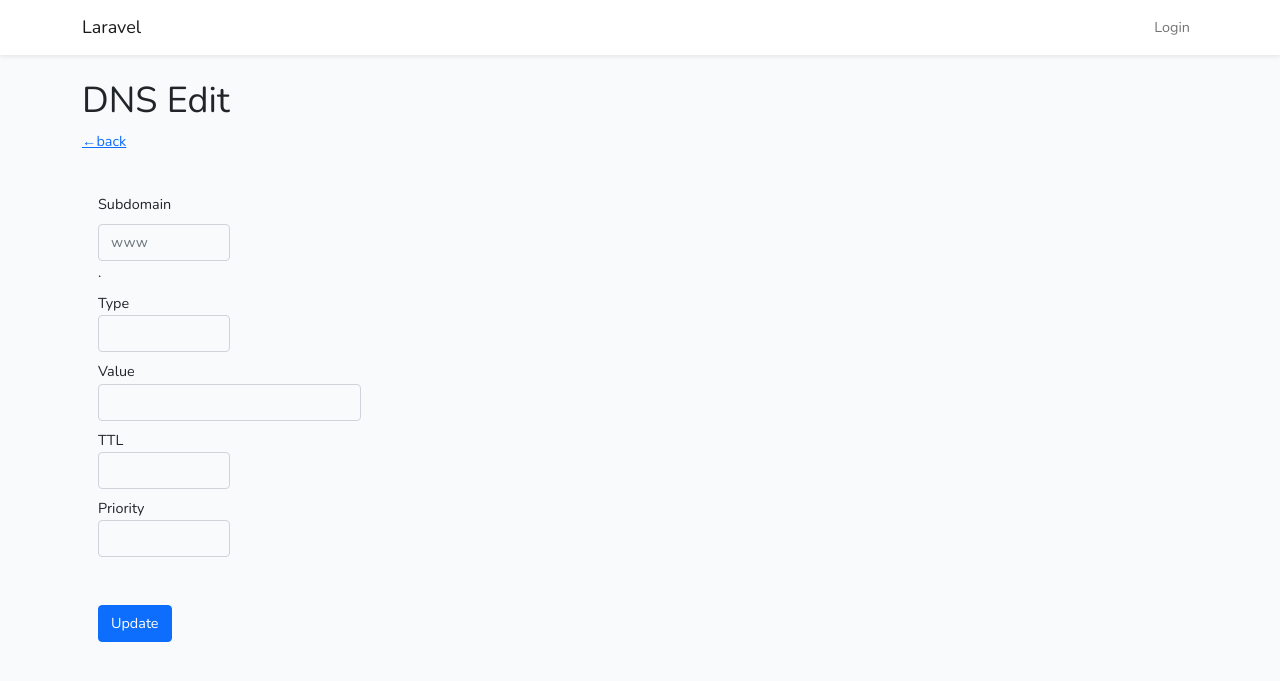
After one commit to rudoserhii/laravel-dms, a Laravel app: template resources/views/client/dns/edit.blade.php in a window 1280 px wide. The commit adds this page. Shown: the top 681 px of the page. Run offline with Laravel 8, Linux system fonts and the light colour scheme; the template is opened without the code that fills it, so the values that code supplies are empty; style sheets or scripts are compiled from the project's sources; some libraries are stand-ins or nearby versions.

Commit message:
[update] dns update

```diff
--- a/app/Infrastructures/Repositories/Domain/DomainDnsRecordRepositoryInterface.php
+++ b/app/Infrastructures/Repositories/Domain/DomainDnsRecordRepositoryInterface.php
@@ -9,4 +9,6 @@ use App\Infrastructures\Models\Eloquent\DomainDnsRecord;
 interface DomainDnsRecordRepositoryInterface
 {
     public function store(array $attributes): DomainDnsRecord;
+
+    public function save(DomainDnsRecord $domainDnsRecord): DomainDnsRecord;
 }
--- /dev/null
+++ b/resources/views/client/dns/edit.blade.php
@@ -0,0 +1,72 @@
+@extends('layouts.app')
+
+@section('content')
+
+<div class='container'>
+
+  <h1>DNS Edit</h1>
+
+  <p><a href='{{ route('dns.index') }}'>←back</a></p>
+
+  <h2>{{ $domainDnsRecord->full_domain_name }}</h2>
+
+  {{ Form::open(['url' => route('dns.update',['domainDnsRecord' => $domainDnsRecord->id, 'domain_id' => $domainIdQuery]), 'class' =>'w-50 p-3']) }}
+
+    <div class='w-25 mt-2'>
+      <div class='form-label'>{{ Form::label('dns-subdomain', 'Subdomain') }}</div>
+
+      <div>{{ Form::text('subdomain', old('subdomain', $domainDnsRecord->subdomain ), ['placeholder' => 'www', 'id' => 'dns-subdomain', 'class' => 'form-control']) }} .{{ $domainDnsRecord->domain->name }}</div>
+
+      @error('subdomain')
+        <div class='invalid-feedback d-block'>{{ $message }}</div>
+      @enderror
+    </div>
+
+    <div class='w-25 mt-2'>
+      <div>{{ Form::label('dns-type-id', 'Type') }}</div>
+
+      <div>{{ Form::select('type_id', $dnsTypeIds, old('type_id', $domainDnsRecord->type_id), ['class' => 'form-control']) }}</div>
+
+      @error('type_id')
+        <div class='invalid-feedback d-block'>{{ $message }}</div>
+      @enderror
+    </div>
+
+    <div class='w-50 mt-2'>
+      <div>{{ Form::label('dns-value', 'Value') }}</div>
+
+      <div>{{ Form::text('value', old('value', $domainDnsRecord->value), ['id' => 'dns-value','class' => 'form-control']) }}</div>
+
+      @error('value')
+        <div class='invalid-feedback d-block'>{{ $message }}</div>
+      @enderror
+    </div>
+
+    <div class='w-25 mt-2'>
+      <div>{{ Form::label('dns-ttl', 'TTL') }}</div>
+
+      <div>{{ Form::number('ttl',old('ttl', $domainDnsRecord->ttl), ['id' => 'dns-ttl', 'class' => 'form-control']) }}</div>
+
+      @error('ttl')
+        <div class='invalid-feedback d-block'>{{ $message }}</div>
+      @enderror
+    </div>
+
+    <div class='w-25 mt-2'>
+      <div>{{ Form::label('dns-priority', 'Priority') }}</div>
+
+      <div>{{ Form::number('priority',old('priority', $domainDnsRecord->priority), ['id' => 'dns-priority', 'class' => 'form-control']) }}</div>
+
+      @error('priority')
+        <div class='invalid-feedback d-block'>{{ $message }}</div>
+      @enderror
+    </div>
+
+    <div class="mt-5">
+      {{ Form::button('Update', ['type' => 'submit', 'class' => 'btn btn-primary']) }}
+    <div>
+
+    {{ Form::close() }}
+</div>
+
+@endsection
--- a/resources/views/client/dns/index.blade.php
+++ b/resources/views/client/dns/index.blade.php
@@ -46,7 +46,8 @@
               <dd class="col-3">{{ $domainDnsRecord->value }}</dd>
               <dd class="col-1">{{ $domainDnsRecord->ttl }}</dd>
               <dd class="col-1">{{ $domainDnsRecord->priority }}</dd>
-              <dd class="col-2">Edit</dd>
+
+              <dd class="col-2"><a href="{{ route('dns.edit', ['domainDnsRecord' => $domainDnsRecord->id, 'domain_id' => $domainIdQuery]) }}" class="btn btn-primary btn-sm"> Edit</a></dd>
             </dl>
           </li>
         @endforeach
--- a/resources/views/client/domain/index.blade.php
+++ b/resources/views/client/domain/index.blade.php
@@ -68,9 +68,9 @@
         </td>
 
         <td>
-          <a href="{{ route('domain.edit', $domain->id) }}" class="btn btn-primary btn-sm"> edit</a>
+          <a href="{{ route('domain.edit', $domain->id) }}" class="btn btn-primary btn-sm"> Edit</a>
           {{ Form::open(['url' => route('domain.delete', $domain->id), 'name' => 'delete-form']) }}
-            {{ Form::button('delete', ['type' => 'submit', 'class' => 'btn btn-danger btn-sm']) }}
+            {{ Form::button('Delete', ['type' => 'submit', 'class' => 'btn btn-danger btn-sm']) }}
           {{Form::close()}}
         </td>
       </tr>
--- a/routes/web.php
+++ b/routes/web.php
@@ -35,10 +35,11 @@ Route::middleware('verified')->group(function () {
 
             Route::prefix('dns')->name('dns.')->group(function () {
                 Route::get('/', 'DnsController@index')->name('index');
-                Route::get('{domain}/domain/new/', 'DnsController@new')->name('new')->where('domain', '[0-9]+');
-                // Route::get('{domain}/domain/{dns}/edit/', 'DnsController@edit')->name('edit')->where('domain', '[0-9]+');
+                Route::get('domain/{domain}/new/', 'DnsController@new')->name('new')->where('domain', '[0-9]+');
+                Route::get('{domainDnsRecord}/edit/', 'DnsController@edit')->name('edit')->where('domainDnsRecord', '[0-9]+');
 
                 Route::post('/store', 'DnsController@store')->name('store');
+                Route::post('{domainDnsRecord}/update', 'DnsController@update')->name('update')->where('domainDnsRecord', '[0-9]+');
             });
         });
     });
```
Also changed, not shown: app/Http/Controllers/Client/DnsController.php (+51 -7 lines), app/Http/Controllers/Client/DomainController.php (+11 -13 lines), app/Infrastructures/Repositories/Domain/DomainDnsRecordRepository.php (+7 -0 lines).
